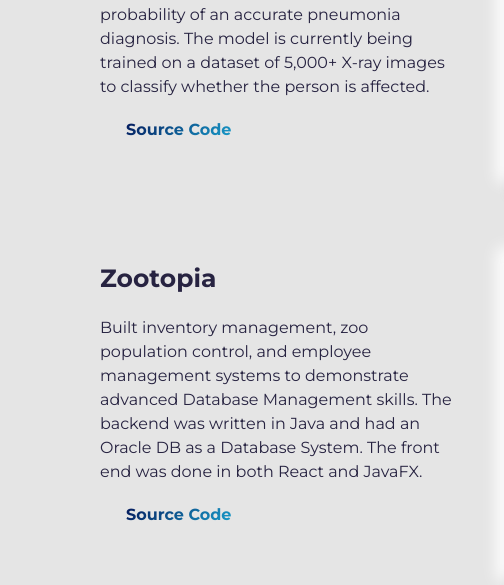
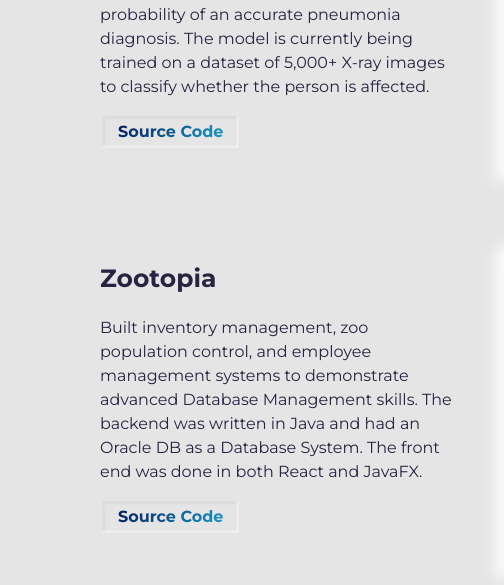
Before and after one commit to dej0e/portfolio, a plain HTML site: page index.html in a window 1280 px wide. Shown: the part 1790-2375 px from the top of the page, 0-504 px from the left. Drawn offline with Linux system fonts and the light colour scheme.

Commit message:
Changed the Button

```diff
--- a/index.html
+++ b/index.html
@@ -107,7 +107,7 @@
                 Built a sophisticated AI model to detect any patterns from an X-ray that will increase the probability of an accurate pneumonia diagnosis. The model is currently being trained on a dataset of 5,000+ X-ray images to classify whether the person is affected.
               </p>
               <div class="project-wrapper__text-btns">
-               <a href="https://github.com/dej0e/pneumonia-detection" target="_blank" class="cta-btn text-color-main"
+               <a href="https://github.com/dej0e/pneumonia-detection" target="_blank" class="cta-btn cta-btn--hero cta-btn--projects"
                   >Source Code</a
                 >
               </div>
@@ -138,7 +138,7 @@
                 The backend was written in Java and had an Oracle DB as a Database System. The front end was done in both React and JavaFX.
               </p>
               <div class="project-wrapper__text-btns">
-                <a href="https://github.com/dej0e/zootopia" target="_blank" class="cta-btn text-color-main"
+                <a href="https://github.com/dej0e/zootopia" target="_blank" class="cta-btn cta-btn--hero cta-btn--projects"
                   >Source Code</a
                 >
               </div>
```
